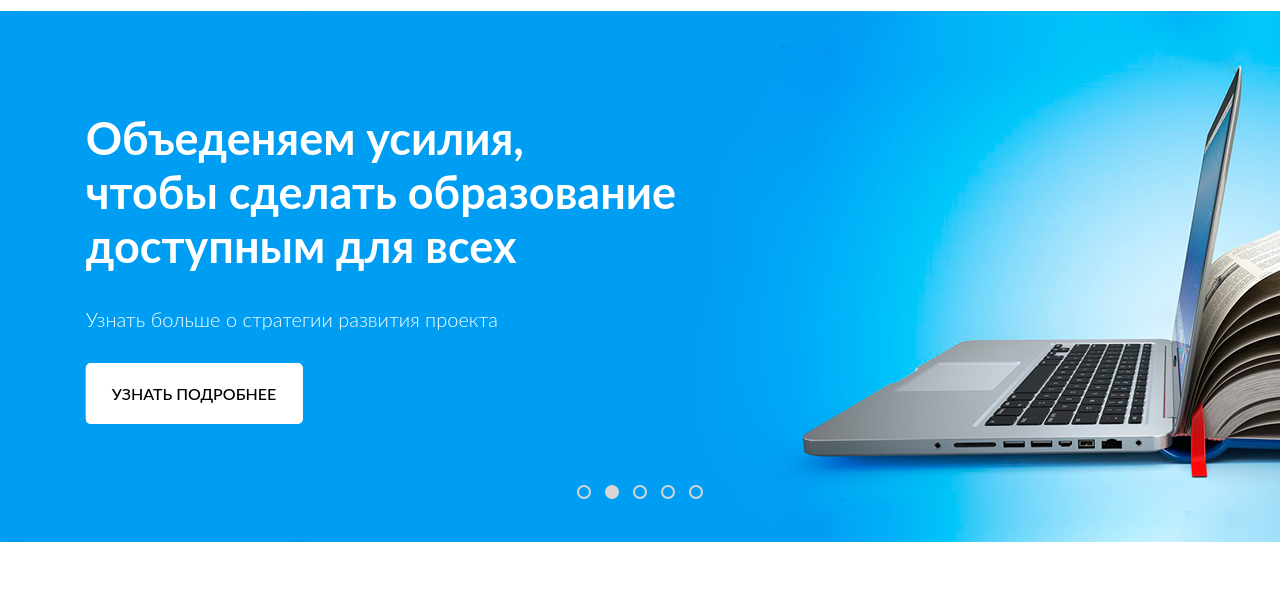
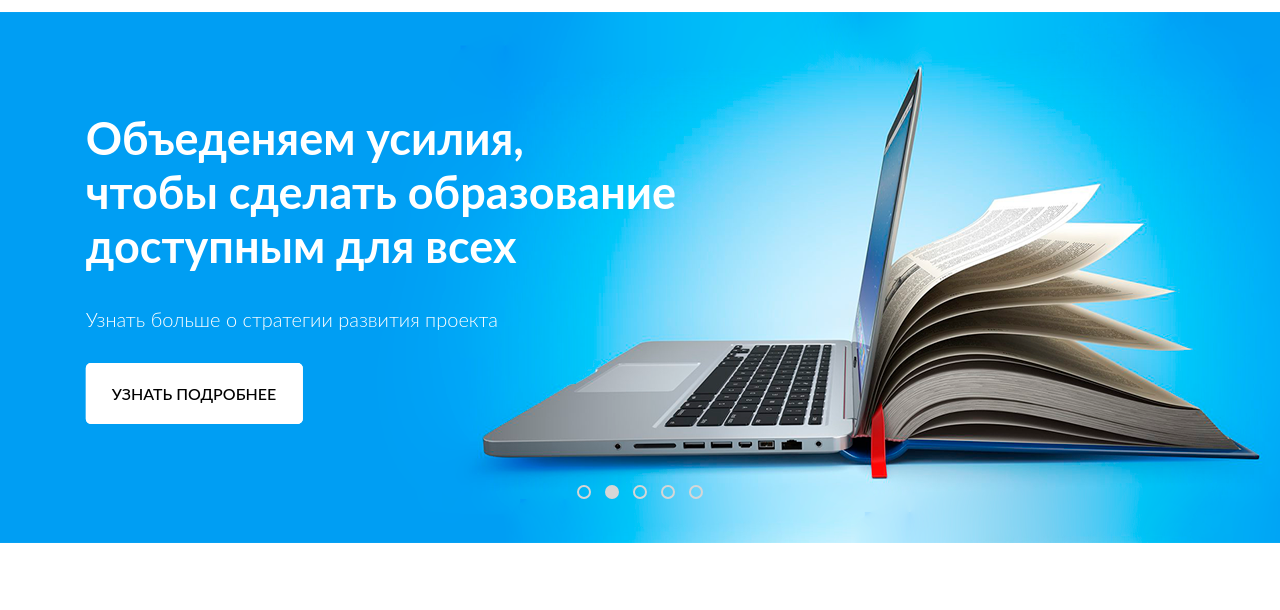
Before and after one commit to RomanSnakeG/romansnakeg.github.io, a plain HTML site: page index.html in a window 1280 px wide. Shown: the part 70-680 px from the top of the page. Drawn offline with Linux system fonts and the light colour scheme; a web font is replaced by a local one.

Commit message:
Правка

```diff
--- a/style.css
+++ b/style.css
@@ -277,7 +277,7 @@ body, ul, li, a, h2 {
   position: absolute;
   top: 0;
   left: 0; }
-  @media (min-width: 500px) and (max-width: 600px) {
+  @media (min-width: 500px) and (max-width: 650px) {
     .header-top__drop--right {
       height: 500px; } }
   .header-top__drop--right a {
@@ -385,6 +385,7 @@ body, ul, li, a, h2 {
 .sliders {
   background-image: url(/img/bg.png);
   background-repeat: no-repeat;
+  background-position: center;
   height: 100%;
   padding-top: 100px; }
 
```
Also changed, not shown: 1 other file.
